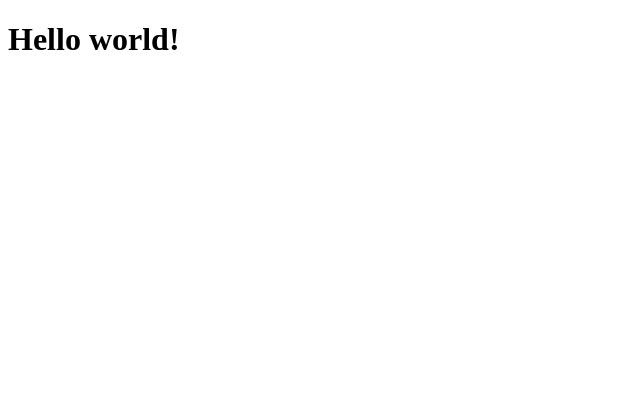
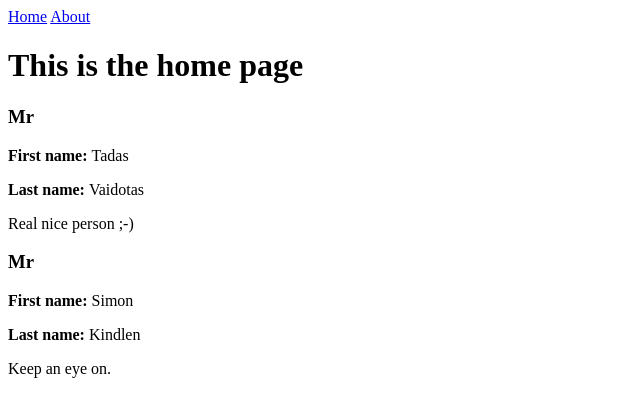
Before and after one commit to sipeki/FirstFlaskApp, a Flask app: page /home in a window 1280 px wide. Shown: the top 417 px of the page, without its empty margins (0-640 px from the left). Run offline with Flask 2, Linux system fonts and the light colour scheme.

Commit message:
created dummy data and rendered the data on home page.

```diff
--- a/app.py
+++ b/app.py
@@ -2,14 +2,27 @@ from flask import Flask
 from flask import render_template
 app = Flask(__name__)
 
-
+dummyData = [
+    {
+        "f_name": "Tadas",
+        "l_name": "Vaidotas",
+        "title": "Mr",
+        "content": "Real nice person ;-)"
+    },
+{
+        "f_name": "Simon",
+        "l_name": "Kindlen",
+        "title": "Mr",
+        "content": "Keep an eye on."
+    }
+]
 @app.route('/')
 @app.route('/home')
-def hello_world():
-    return render_template('homepage.html', title="Homepage")
+def home():
+    return render_template('homepage.html', title="Homepage", posts=dummyData)
 
 @app.route('/about')
-def aboutus():
+def about():
     return render_template('about.html', title="About Us")
 
 
--- a/templates/about.html
+++ b/templates/about.html
@@ -2,5 +2,4 @@
 
     {%  block body_content %}
         <h1>About Page</h1>
-        <p> This is some text.</p>
     {%  endblock %}
--- a/templates/homepage.html
+++ b/templates/homepage.html
@@ -1,5 +1,17 @@
     {%  extends "layout.html" %}
 
     {%  block body_content %}
-        <h1>Hello world!</h1>
+        <h1>This is the home page</h1>
+
+        {%  for post in posts %}
+            <div>
+                <h3>{{  post.title }}</h3>
+                <p><b>First name: </b>{{  post.f_name }}</p>
+                <p><b>Last name: </b>{{  post.l_name }}</p>
+                <p>{{  post.content }}</p>
+            </div>
+
+        {%  endfor %}
+
+
     {%  endblock %}
--- a/templates/layout.html
+++ b/templates/layout.html
@@ -9,6 +9,10 @@
     {% endif %}
 </head>
 <body>
+    <div class="navbar">
+        <a href="{{ url_for('home') }}">Home</a>
+        <a href="{{ url_for('about') }}">About</a>
+    </div>
     {% block body_content %}{% endblock %}
 </body>
 </html>
```
